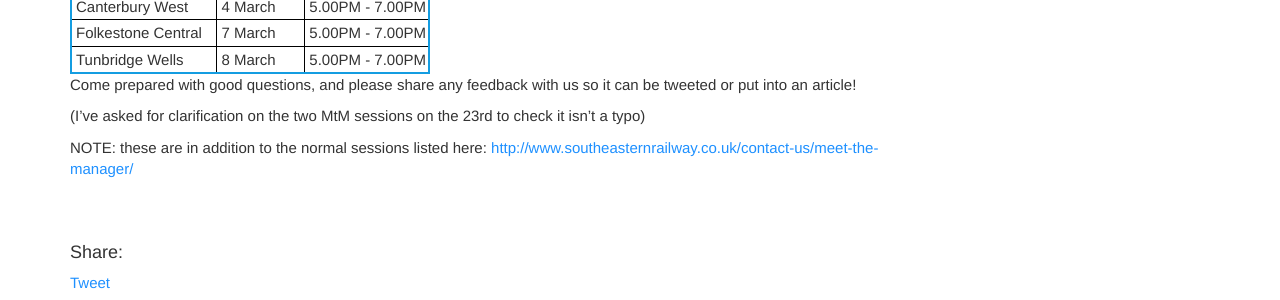
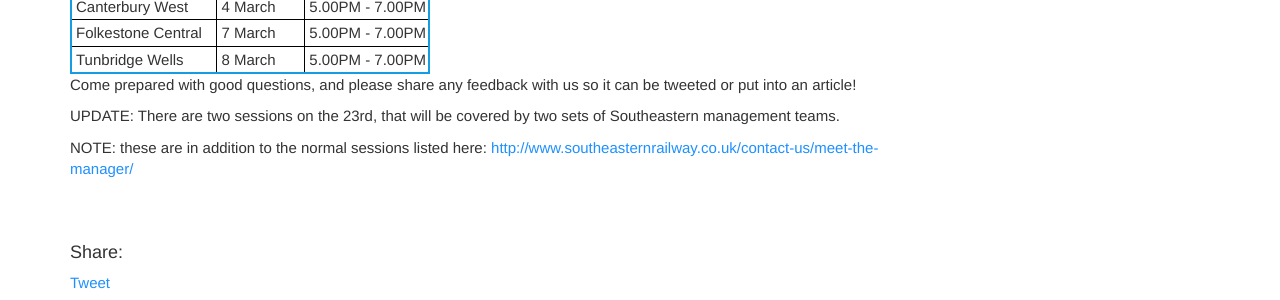
Before and after one commit to serailaction/serailaction.github.io, a Jekyll site: the page built from _posts/2016-02-18-Local-Meet-The-Manager-Sessions.md, in a window 1280 px wide. Shown: the part 599-899 px from the top of the page. Built offline with Jekyll 4.4.1, drawn with Linux system fonts in a browser that asks for light colours; nearby versions of some CDN libraries; comment, search, counter and statistics services are not loaded.

Commit message:
clarified the 23rd session

```diff
--- a/_posts/2016-02-18-Local-Meet-The-Manager-Sessions.md
+++ b/_posts/2016-02-18-Local-Meet-The-Manager-Sessions.md
@@ -31,6 +31,6 @@
 
 Come prepared with good questions, and please share any feedback with us so it can be tweeted or put into an article!
 
-(I've asked for clarification on the two MtM sessions on the 23rd to check it isn't a typo)
+UPDATE: There are two sessions on the 23rd, that will be covered by two sets of Southeastern management teams.
 
 NOTE: these are in addition to the normal sessions listed here: [http://www.southeasternrailway.co.uk/contact-us/meet-the-manager/](http://www.southeasternrailway.co.uk/contact-us/meet-the-manager/)
```
